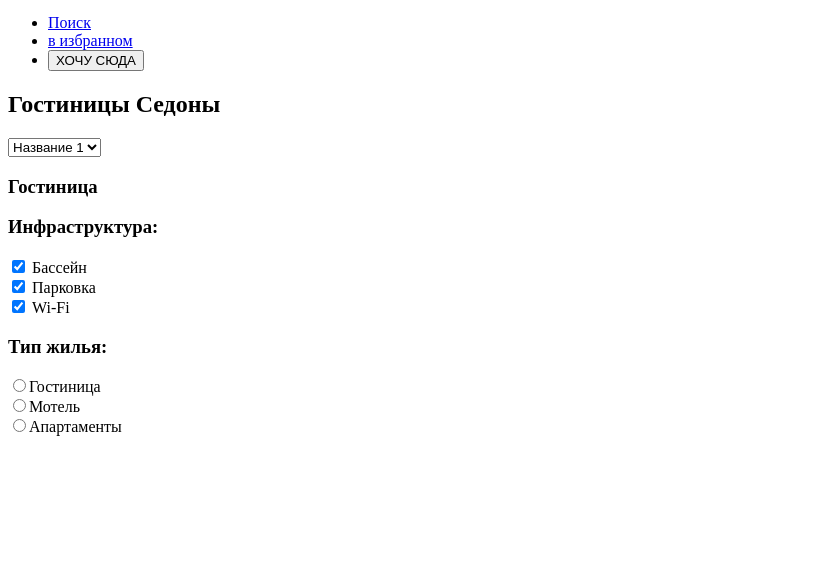
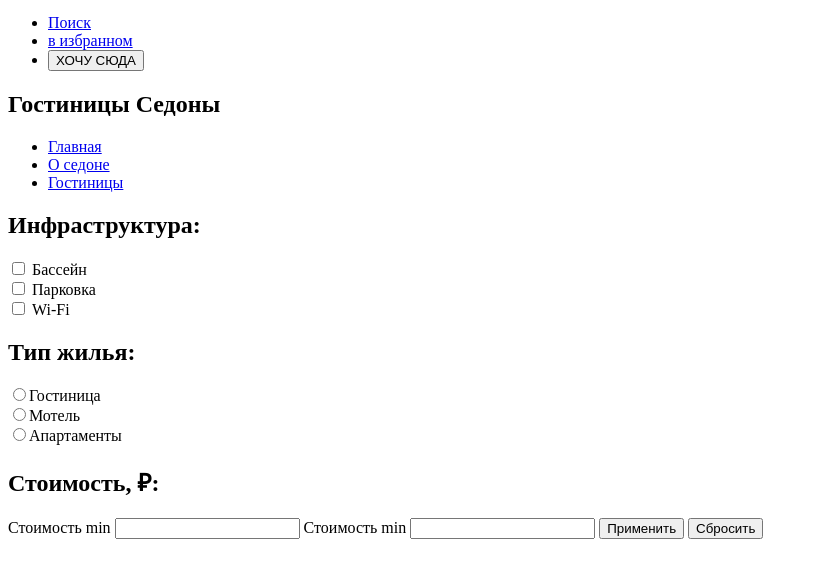
Before and after one commit to htmlacademy-htmlcss/1985695-sedona-37, a plain HTML site: page catalog.html in a window 1280 px wide. Shown: the part 98-676 px from the top of the page, without its empty margins (0-818 px from the left). Drawn offline with Linux system fonts and the light colour scheme.

Commit message:
Добавляет фильтры на страницу каталога

```diff
--- a/catalog.html
+++ b/catalog.html
@@ -36,24 +36,32 @@
     </header>
     <main>
      <section class="site-filters">
-      <h2>Гостиницы Седоны</h2>
-      <select name="hotel">
-        <option value="name one">Название 1</option>
-        <option value="name twu">Название 2</option>
-      </select>
-      <h3>Гостиница</h3>
+      <h1>Гостиницы Седоны</h1>
+      <ul class="site-tree-list">
+        <li class="site-tree-item">
+          <a href="#">Главная</a>
+        </li>
+        <li class="site-tree-item">
+          <a href="#">О седоне</a>
+        </li>
+        <li class="site-tree-item">
+          <a href="#">Гостиницы</a>
+        </li>
+      </ul>
 
-      <h3>Инфраструктура:</h3>
-      <input type="checkbox" name="pool" id="pool-checkbox" checked>
+
+      <form action="https://echo.htmlacademy.ru" method="">
+        <h2>Инфраструктура:</h2>
+        <input type="checkbox" name="pool" id="pool-checkbox">
         <label for="pool-checkbox">Бассейн</label>
         <br>
-      <input type="checkbox" name="parking" id="parking-checkbox" checked>
+        <input type="checkbox" name="parking" id="parking-checkbox">
         <label for="parking-checkbox">Парковка</label>
         <br>
-      <input type="checkbox" name="wi-fi" id="wi-fi-checkbox" checked>
+        <input type="checkbox" name="wi-fi" id="wi-fi-checkbox">
         <label for="wi-fi-checkbox">Wi-Fi</label>
 
-      <h3>Тип жилья:</h3>
+        <h2>Тип жилья:</h2>
         <label>
           <input type="radio" name="type" value="h">Гостиница
         </label>
@@ -65,6 +73,17 @@
         <label>
           <input type="radio" name="type" value="a">Апартаменты
         </label>
+
+        <h2>Стоимость, ₽:</h2>
+        <label for="id-price-min">Стоимость min</label>
+        <input type="text" name="price-min" id="id-price-min">
+        <label for="id-price-max">Стоимость min</label>
+        <input type="text" name="price-max" id="id-price-max">
+
+        <input type="submit" value="Применить">
+        <input type="reset" value="Сбросить">
+
+      </form>
      </section>
     </main>
 
```
Lines whose indentation alone changed are shown as unchanged.
